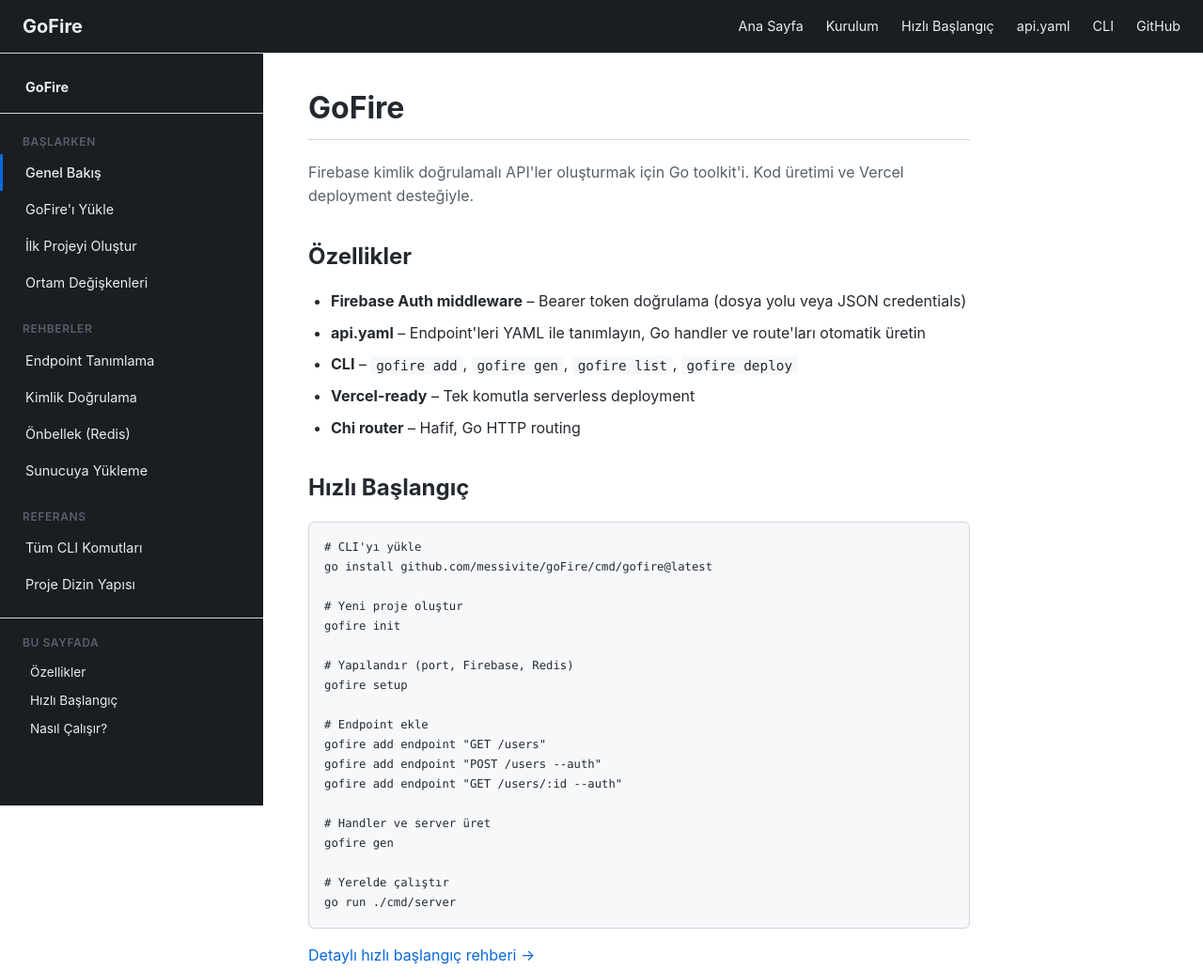
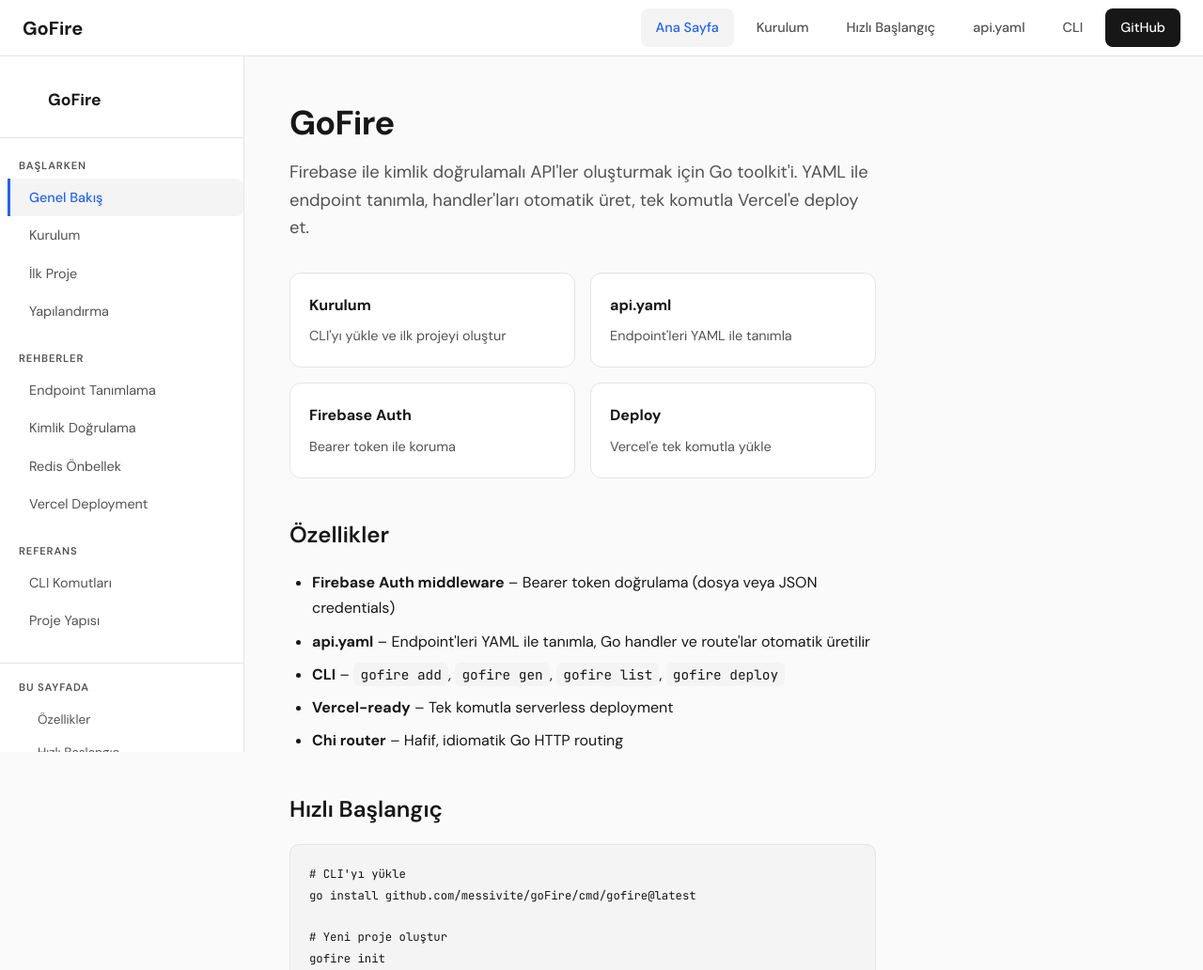
Before and after one commit to messivite/goFire, a website: page docs/index.html in a window 1280 px wide. Shown: the top 1032 px of the page at 94% size. Drawn offline with Linux system fonts and the light colour scheme.

Commit message:
docs pages update

```diff
--- a/docs/css/style.css
+++ b/docs/css/style.css
@@ -1,27 +1,34 @@
+@import url('https://fonts.googleapis.com/css2?family=DM+Sans:ital,opsz,wght@0,9..40,400;0,9..40,500;0,9..40,600;0,9..40,700&family=JetBrains+Mono:wght@400;500&display=swap');
+
 :root {
-  --sidebar-bg: #1a1d21;
-  --sidebar-text: #e6edf3;
-  --sidebar-hover: #2d3238;
-  --content-bg: #fff;
-  --content-text: #24292f;
-  --content-text-muted: #57606a;
-  --link: #0969da;
-  --link-hover: #0550ae;
-  --code-bg: #f6f8fa;
-  --code-border: #d0d7de;
-  --border: #d0d7de;
+  --bg: #fafafa;
+  --bg-card: #fff;
+  --text: #171717;
+  --text-muted: #525252;
+  --accent: #2563eb;
+  --accent-hover: #1d4ed8;
+  --border: #e5e5e5;
+  --code-bg: #f4f4f5;
+  --sidebar-bg: #fff;
+  --header-bg: #fff;
+  --header-border: #e5e5e5;
+  --hero-bg: linear-gradient(135deg, #eff6ff 0%, #f0fdf4 50%, #fefce8 100%);
 }
 
 @media (prefers-color-scheme: dark) {
   :root {
-    --content-bg: #0d1117;
-    --content-text: #e6edf3;
-    --content-text-muted: #8b949e;
-    --link: #58a6ff;
-    --link-hover: #79c0ff;
-    --code-bg: #161b22;
-    --code-border: #30363d;
-    --border: #30363d;
+    --bg: #0a0a0a;
+    --bg-card: #171717;
+    --text: #fafafa;
+    --text-muted: #a3a3a3;
+    --accent: #3b82f6;
+    --accent-hover: #60a5fa;
+    --border: #262626;
+    --code-bg: #262626;
+    --sidebar-bg: #0f0f0f;
+    --header-bg: #0a0a0a;
+    --header-border: #262626;
+    --hero-bg: linear-gradient(135deg, #1e3a5f 0%, #14532d 50%, #422006 100%);
   }
 }
 
@@ -31,88 +38,119 @@
 
 body {
   margin: 0;
-  font-family: -apple-system, BlinkMacSystemFont, "Segoe UI", "Noto Sans", Helvetica, Arial, sans-serif;
+  font-family: 'DM Sans', -apple-system, BlinkMacSystemFont, sans-serif;
   font-size: 16px;
-  line-height: 1.6;
-  color: var(--content-text);
-  background: var(--content-bg);
+  line-height: 1.7;
+  color: var(--text);
+  background: var(--bg);
 }
 
+/* ========== HEADER ========== */
 .header {
   position: sticky;
   top: 0;
-  z-index: 50;
-  background: var(--sidebar-bg);
-  color: var(--sidebar-text);
-  padding: 0.75rem 1.5rem;
+  z-index: 100;
+  background: var(--header-bg);
+  border-bottom: 1px solid var(--header-border);
+  padding: 0 1.5rem;
+  height: 60px;
   display: flex;
   align-items: center;
   justify-content: space-between;
-  border-bottom: 1px solid var(--border);
-  gap: 1rem;
+  gap: 2rem;
 }
 
 .header-logo {
   font-size: 1.25rem;
   font-weight: 700;
-  color: var(--sidebar-text);
+  color: var(--text);
   text-decoration: none;
+  display: flex;
+  align-items: center;
+  gap: 0.5rem;
 }
 
 .header-logo:hover {
-  color: var(--sidebar-text);
+  color: var(--accent);
 }
 
 .header-nav {
   display: flex;
   align-items: center;
-  gap: 1.5rem;
+  gap: 0.5rem;
 }
 
 .header-nav a {
-  color: var(--sidebar-text);
+  color: var(--text-muted);
   text-decoration: none;
   font-size: 0.9rem;
-  padding: 0.25rem 0;
+  font-weight: 500;
+  padding: 0.5rem 1rem;
+  border-radius: 8px;
+  transition: color 0.15s, background 0.15s;
 }
 
 .header-nav a:hover {
-  color: var(--link);
+  color: var(--accent);
+  background: var(--code-bg);
 }
 
+.header-nav a.header-link-active {
+  color: var(--accent);
+  background: var(--code-bg);
+}
+
+.header-github {
+  display: inline-flex;
+  align-items: center;
+  gap: 0.5rem;
+  padding: 0.5rem 1rem;
+  background: var(--text);
+  color: var(--bg) !important;
+  border-radius: 8px;
+  font-weight: 500;
+  font-size: 0.9rem;
+}
+
+.header-github:hover {
+  background: var(--text-muted) !important;
+  color: var(--bg) !important;
+}
+
+/* ========== LAYOUT ========== */
 .layout {
   display: flex;
-  min-height: calc(100vh - 52px);
+  min-height: calc(100vh - 60px);
 }
 
+/* ========== SIDEBAR ========== */
 .sidebar {
-  width: 280px;
-  min-width: 280px;
+  width: 260px;
+  min-width: 260px;
   background: var(--sidebar-bg);
-  color: var(--sidebar-text);
+  border-right: 1px solid var(--border);
   padding: 1.5rem 0;
   position: sticky;
-  top: 0;
-  height: 100vh;
+  top: 60px;
+  height: calc(100vh - 60px);
   overflow-y: auto;
 }
 
-.sidebar a {
-  color: var(--sidebar-text);
-  text-decoration: none;
-  display: block;
-  padding: 0.5rem 1.5rem;
-  font-size: 0.9rem;
-  border-left: 3px solid transparent;
+.sidebar .logo {
+  padding: 0 1.25rem 1rem;
+  margin-bottom: 0.5rem;
+  border-bottom: 1px solid var(--border);
 }
 
-.sidebar a:hover {
-  background: var(--sidebar-hover);
+.sidebar .logo a {
+  font-size: 1.1rem;
+  font-weight: 700;
+  color: var(--text);
+  text-decoration: none;
 }
 
-.sidebar a.active {
-  border-left-color: var(--link);
-  font-weight: 500;
+.sidebar .logo a:hover {
+  color: var(--accent);
 }
 
 .sidebar .nav-section {
@@ -120,151 +158,212 @@
 }
 
 .sidebar .nav-section-title {
-  padding: 0.25rem 1.5rem;
-  font-size: 0.75rem;
+  padding: 0.25rem 1.25rem;
+  font-size: 0.7rem;
   font-weight: 600;
   text-transform: uppercase;
-  letter-spacing: 0.05em;
-  color: var(--content-text-muted);
+  letter-spacing: 0.08em;
+  color: var(--text-muted);
 }
 
-.sidebar .nav-section-desc {
-  padding: 0 1.5rem 0.25rem;
-  font-size: 0.75rem;
-  color: var(--content-text-muted);
-  line-height: 1.4;
+.sidebar a {
+  color: var(--text-muted);
+  text-decoration: none;
+  display: block;
+  padding: 0.5rem 1.25rem;
+  font-size: 0.9rem;
+  border-radius: 0 8px 8px 0;
+  border-left: 3px solid transparent;
+  margin-left: 0.5rem;
+  transition: color 0.15s, background 0.15s;
+}
+
+.sidebar a:hover {
+  color: var(--text);
+  background: var(--code-bg);
+}
+
+.sidebar a.active {
+  color: var(--accent);
+  font-weight: 500;
+  border-left-color: var(--accent);
+  background: var(--code-bg);
 }
 
 .sidebar .toc {
-  margin-top: 1rem;
+  margin-top: 1.5rem;
   padding-top: 1rem;
   border-top: 1px solid var(--border);
 }
 
 .sidebar .toc-title {
-  padding: 0 1.5rem 0.5rem;
-  font-size: 0.75rem;
+  padding: 0 1.25rem 0.5rem;
+  font-size: 0.7rem;
   font-weight: 600;
   text-transform: uppercase;
-  letter-spacing: 0.05em;
-  color: var(--content-text-muted);
+  letter-spacing: 0.08em;
+  color: var(--text-muted);
 }
 
 .sidebar .toc a {
-  padding: 0.25rem 1.5rem 0.25rem 2rem;
+  padding: 0.35rem 1.25rem 0.35rem 2rem;
   font-size: 0.85rem;
+  margin-left: 0.5rem;
   border-left: none;
 }
 
-.sidebar .logo {
-  padding: 0 1.5rem 1rem;
-  font-size: 1.25rem;
-  font-weight: 700;
-  border-bottom: 1px solid var(--border);
-  margin-bottom: 0.5rem;
-}
-
-.sidebar .logo a {
-  padding: 0;
-}
-
-.sidebar .logo a:hover {
-  background: transparent;
-}
-
+/* ========== MAIN CONTENT ========== */
 .main {
   flex: 1;
-  padding: 2rem 3rem 4rem;
-  max-width: 800px;
+  padding: 2.5rem 3rem 4rem;
+  max-width: 720px;
 }
 
 .main h1 {
-  font-size: 2rem;
-  margin-top: 0;
-  padding-bottom: 0.5rem;
-  border-bottom: 1px solid var(--border);
+  font-size: 2.25rem;
+  font-weight: 700;
+  margin: 0 0 0.5rem;
+  color: var(--text);
+  letter-spacing: -0.02em;
+}
+
+.main .lead {
+  font-size: 1.15rem;
+  color: var(--text-muted);
+  margin: 0 0 2rem;
+  line-height: 1.6;
 }
 
 .main h2 {
   font-size: 1.5rem;
-  margin-top: 2rem;
-  margin-bottom: 1rem;
-  scroll-margin-top: 4rem;
-}
-
-.main h2[id] {
-  position: relative;
+  font-weight: 600;
+  margin: 2.5rem 0 1rem;
+  color: var(--text);
+  scroll-margin-top: 5rem;
 }
 
 .main h3 {
-  font-size: 1.2rem;
-  margin-top: 1.5rem;
+  font-size: 1.15rem;
+  font-weight: 600;
+  margin: 1.5rem 0 0.75rem;
 }
 
 .main p {
   margin: 1rem 0;
-  color: var(--content-text-muted);
-}
-
-.main p:first-of-type {
-  margin-top: 0;
+  color: var(--text-muted);
 }
 
 .main a {
-  color: var(--link);
+  color: var(--accent);
   text-decoration: none;
 }
 
 .main a:hover {
   text-decoration: underline;
-  color: var(--link-hover);
+}
+
+/* Cards */
+.card-grid {
+  display: grid;
+  grid-template-columns: repeat(auto-fit, minmax(200px, 1fr));
+  gap: 1rem;
+  margin: 1.5rem 0;
+}
+
+.card {
+  background: var(--bg-card);
+  border: 1px solid var(--border);
+  border-radius: 12px;
+  padding: 1.25rem;
+  text-decoration: none;
+  color: inherit;
+  transition: border-color 0.15s, box-shadow 0.15s;
+}
+
+.card:hover {
+  border-color: var(--accent);
+  box-shadow: 0 4px 12px rgba(0,0,0,0.06);
+}
+
+.card strong {
+  display: block;
+  margin-bottom: 0.35rem;
+  color: var(--text);
+}
+
+.card span {
+  font-size: 0.9rem;
+  color: var(--text-muted);
+}
+
+/* Callout */
+.callout {
+  background: var(--code-bg);
+  border-left: 4px solid var(--accent);
+  border-radius: 0 8px 8px 0;
+  padding: 1rem 1.25rem;
+  margin: 1.5rem 0;
+}
+
+.callout p {
+  margin: 0;
+}
+
+/* Code */
+code {
+  font-family: 'JetBrains Mono', ui-monospace, monospace;
+  font-size: 0.875em;
 }
 
 pre {
   background: var(--code-bg);
-  border: 1px solid var(--code-border);
-  border-radius: 6px;
-  padding: 1rem;
+  border: 1px solid var(--border);
+  border-radius: 10px;
+  padding: 1.25rem;
   overflow-x: auto;
   font-size: 0.875rem;
-  line-height: 1.5;
-}
-
-code {
-  font-family: ui-monospace, SFMono-Regular, "SF Mono", Menlo, Consolas, monospace;
-  font-size: 0.875em;
+  line-height: 1.6;
 }
 
 pre code {
   background: none;
   padding: 0;
-  border: none;
 }
 
 p code, li code {
   background: var(--code-bg);
-  padding: 0.2em 0.4em;
-  border-radius: 4px;
+  padding: 0.2em 0.5em;
+  border-radius: 6px;
   font-size: 0.9em;
 }
 
+/* Table */
 table {
   width: 100%;
   border-collapse: collapse;
-  margin: 1rem 0;
+  margin: 1.5rem 0;
+  border-radius: 10px;
+  overflow: hidden;
+  border: 1px solid var(--border);
 }
 
 th, td {
-  padding: 0.5rem 1rem;
+  padding: 0.75rem 1rem;
   text-align: left;
-  border: 1px solid var(--border);
+  border-bottom: 1px solid var(--border);
 }
 
 th {
   background: var(--code-bg);
   font-weight: 600;
+  font-size: 0.9rem;
 }
 
+tr:last-child td {
+  border-bottom: none;
+}
+
+/* Lists */
 ul {
   margin: 1rem 0;
   padding-left: 1.5rem;
@@ -274,36 +373,55 @@
   margin: 0.5rem 0;
 }
 
+/* CTA Button */
+.cta {
+  display: inline-flex;
+  align-items: center;
+  gap: 0.5rem;
+  padding: 0.6rem 1.25rem;
+  background: var(--accent);
+  color: white !important;
+  border-radius: 8px;
+  font-weight: 500;
+  text-decoration: none;
+  transition: background 0.15s;
+}
+
+.cta:hover {
+  background: var(--accent-hover);
+  text-decoration: none;
+}
+
+/* Mobile */
 .mobile-toggle {
   display: none;
   position: fixed;
   top: 1rem;
   left: 1rem;
-  z-index: 100;
-  background: var(--sidebar-bg);
-  color: var(--sidebar-text);
-  border: none;
+  z-index: 110;
+  background: var(--header-bg);
+  border: 1px solid var(--border);
   padding: 0.5rem 1rem;
-  border-radius: 6px;
+  border-radius: 8px;
   cursor: pointer;
   font-size: 1rem;
+  color: var(--text);
 }
 
-@media (max-width: 768px) {
+@media (max-width: 900px) {
   .header-nav {
     display: none;
-  }
-
-  .layout {
-    flex-direction: column;
   }
 
   .sidebar {
     position: fixed;
     left: -280px;
-    transition: left 0.2s;
+    top: 60px;
+    height: calc(100vh - 60px);
+    width: 280px;
     z-index: 90;
-    width: 280px;
+    transition: left 0.25s;
+    box-shadow: 4px 0 24px rgba(0,0,0,0.15);
   }
 
   .sidebar.open {
@@ -315,6 +433,6 @@
   }
 
   .main {
-    padding: 4rem 1.5rem 2rem;
+    padding: 2rem 1.5rem 3rem;
   }
 }
--- a/docs/index.html
+++ b/docs/index.html
@@ -10,12 +10,12 @@
   <header class="header">
     <a href="index.html" class="header-logo">GoFire</a>
     <nav class="header-nav">
-      <a href="index.html">Ana Sayfa</a>
+      <a href="index.html" class="header-link-active">Ana Sayfa</a>
       <a href="getting-started/installation.html">Kurulum</a>
       <a href="getting-started/quick-start.html">Hızlı Başlangıç</a>
       <a href="guides/api-yaml.html">api.yaml</a>
       <a href="cli/reference.html">CLI</a>
-      <a href="https://github.com/messivite/goFire" target="_blank" rel="noopener">GitHub</a>
+      <a href="https://github.com/messivite/goFire" class="header-github" target="_blank" rel="noopener">GitHub</a>
     </nav>
   </header>
   <button class="mobile-toggle" onclick="document.querySelector('.sidebar').classList.toggle('open')">Menü</button>
@@ -25,40 +25,59 @@
       <div class="nav-section">
         <div class="nav-section-title">Başlarken</div>
         <a href="index.html" class="active">Genel Bakış</a>
-        <a href="getting-started/installation.html">GoFire'ı Yükle</a>
-        <a href="getting-started/quick-start.html">İlk Projeyi Oluştur</a>
-        <a href="getting-started/configuration.html">Ortam Değişkenleri</a>
+        <a href="getting-started/installation.html">Kurulum</a>
+        <a href="getting-started/quick-start.html">İlk Proje</a>
+        <a href="getting-started/configuration.html">Yapılandırma</a>
       </div>
       <div class="nav-section">
         <div class="nav-section-title">Rehberler</div>
         <a href="guides/api-yaml.html">Endpoint Tanımlama</a>
         <a href="guides/firebase-auth.html">Kimlik Doğrulama</a>
-        <a href="guides/upstash-redis.html">Önbellek (Redis)</a>
-        <a href="guides/vercel-deploy.html">Sunucuya Yükleme</a>
+        <a href="guides/upstash-redis.html">Redis Önbellek</a>
+        <a href="guides/vercel-deploy.html">Vercel Deployment</a>
       </div>
       <div class="nav-section">
         <div class="nav-section-title">Referans</div>
-        <a href="cli/reference.html">Tüm CLI Komutları</a>
-        <a href="project-structure.html">Proje Dizin Yapısı</a>
+        <a href="cli/reference.html">CLI Komutları</a>
+        <a href="project-structure.html">Proje Yapısı</a>
       </div>
       <div class="toc">
         <div class="toc-title">Bu sayfada</div>
         <a href="#ozellikler">Özellikler</a>
         <a href="#hizli-baslangic">Hızlı Başlangıç</a>
-        <a href="#nasil-calisir">Nasıl Çalışır?</a>
+        <a href="#nasil-calisir">Nasıl Çalışır</a>
       </div>
     </nav>
     <main class="main">
       <h1>GoFire</h1>
-      <p>Firebase kimlik doğrulamalı API'ler oluşturmak için Go toolkit'i. Kod üretimi ve Vercel deployment desteğiyle.</p>
+      <p class="lead">Firebase ile kimlik doğrulamalı API'ler oluşturmak için Go toolkit'i. YAML ile endpoint tanımla, handler'ları otomatik üret, tek komutla Vercel'e deploy et.</p>
+
+      <div class="card-grid">
+        <a href="getting-started/installation.html" class="card">
+          <strong>Kurulum</strong>
+          <span>CLI'yı yükle ve ilk projeyi oluştur</span>
+        </a>
+        <a href="guides/api-yaml.html" class="card">
+          <strong>api.yaml</strong>
+          <span>Endpoint'leri YAML ile tanımla</span>
+        </a>
+        <a href="guides/firebase-auth.html" class="card">
+          <strong>Firebase Auth</strong>
+          <span>Bearer token ile koruma</span>
+        </a>
+        <a href="guides/vercel-deploy.html" class="card">
+          <strong>Deploy</strong>
+          <span>Vercel'e tek komutla yükle</span>
+        </a>
+      </div>
 
       <h2 id="ozellikler">Özellikler</h2>
       <ul>
-        <li><strong>Firebase Auth middleware</strong> – Bearer token doğrulama (dosya yolu veya JSON credentials)</li>
-        <li><strong>api.yaml</strong> – Endpoint'leri YAML ile tanımlayın, Go handler ve route'ları otomatik üretin</li>
+        <li><strong>Firebase Auth middleware</strong> – Bearer token doğrulama (dosya veya JSON credentials)</li>
+        <li><strong>api.yaml</strong> – Endpoint'leri YAML ile tanımla, Go handler ve route'lar otomatik üretilir</li>
         <li><strong>CLI</strong> – <code>gofire add</code>, <code>gofire gen</code>, <code>gofire list</code>, <code>gofire deploy</code></li>
         <li><strong>Vercel-ready</strong> – Tek komutla serverless deployment</li>
-        <li><strong>Chi router</strong> – Hafif, Go HTTP routing</li>
+        <li><strong>Chi router</strong> – Hafif, idiomatik Go HTTP routing</li>
       </ul>
 
       <h2 id="hizli-baslangic">Hızlı Başlangıç</h2>
@@ -74,17 +93,17 @@
 # Endpoint ekle
 gofire add endpoint "GET /users"
 gofire add endpoint "POST /users --auth"
-gofire add endpoint "GET /users/:id --auth"
 
-# Handler ve server üret
+# Kod üret ve çalıştır
 gofire gen
-
-# Yerelde çalıştır
 go run ./cmd/server</code></pre>
 
-      <p><a href="getting-started/quick-start.html">Detaylı hızlı başlangıç rehberi →</a></p>
+      <p><a href="getting-started/quick-start.html" class="cta">Detaylı rehbere git →</a></p>
 
       <h2 id="nasil-calisir">Nasıl Çalışır?</h2>
+      <div class="callout">
+        <p><strong>akış:</strong> <code>api.yaml</code> → <code>gofire gen</code> → handler'lar + server üretilir → <code>go run</code> veya <code>gofire deploy</code></p>
+      </div>
       <pre><code>api.yaml  ──→  gofire gen  ──→  handlers/*.go + server/server.go
                                        │
                              go run ./cmd/server
```
Also changed, not shown: docs/cli/reference.html (+2 -2 lines), docs/getting-started/configuration.html (+1 -1 lines), docs/getting-started/installation.html (+3 -2 lines), docs/getting-started/quick-start.html (+3 -2 lines), docs/guides/api-yaml.html (+3 -3 lines), docs/guides/firebase-auth.html (+1 -1 lines), docs/guides/upstash-redis.html (+1 -1 lines), docs/guides/vercel-deploy.html (+1 -1 lines), docs/project-structure.html (+1 -1 lines).
